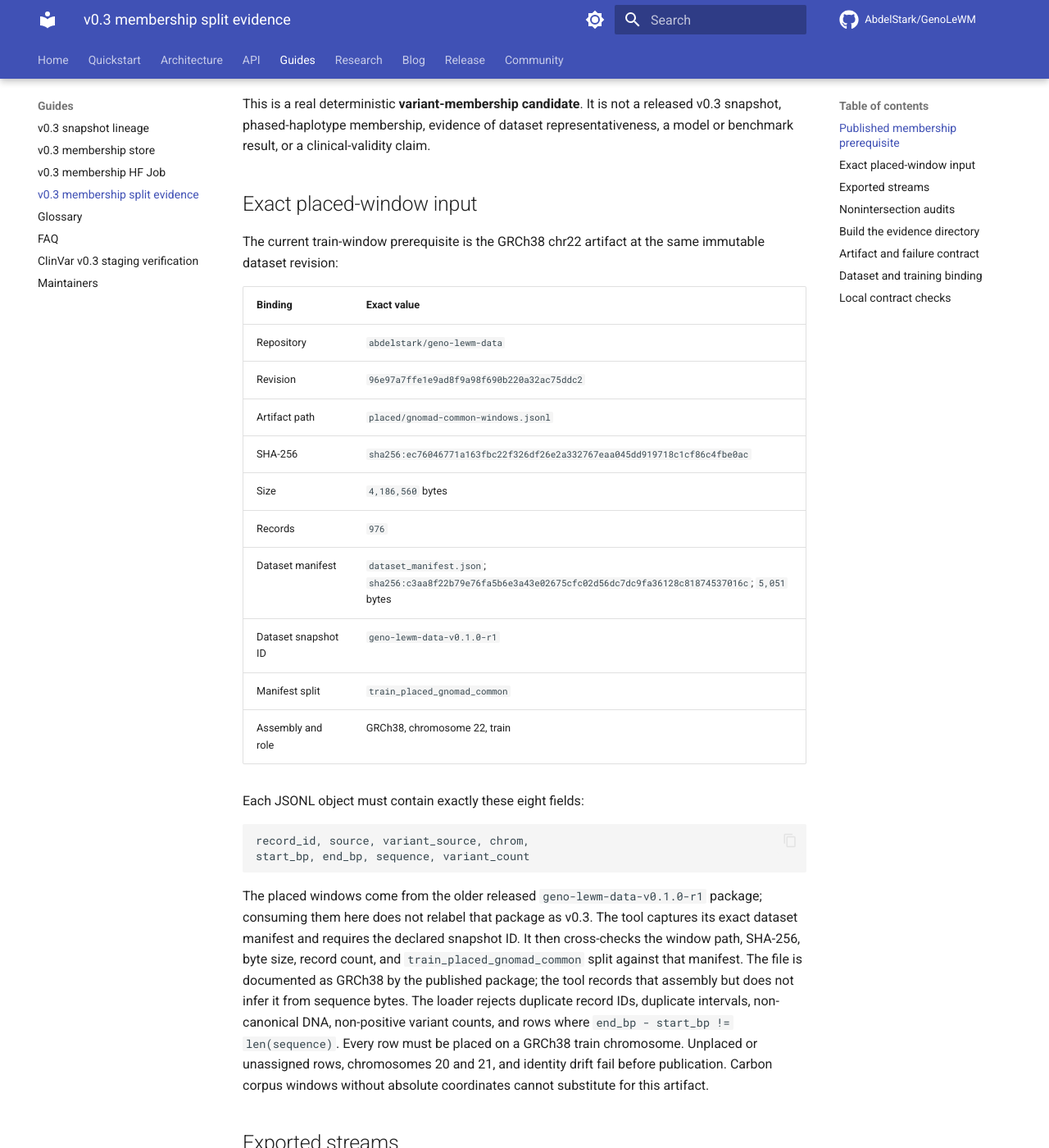
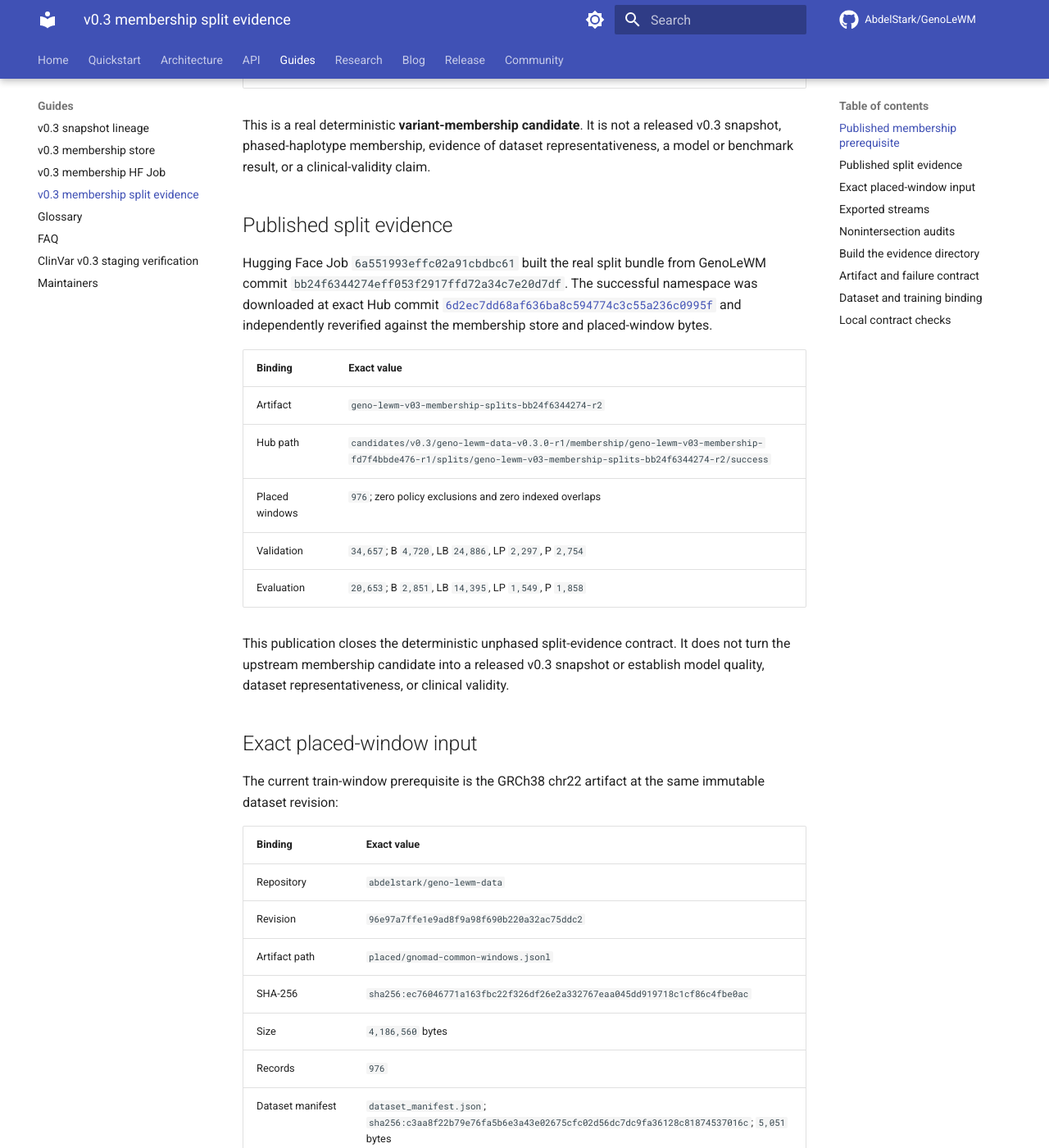
Before and after one commit to AbdelStark/GenoLeWM, an MkDocs documentation site: the page built from docs/data-v03-membership-splits.md, in a window 1280 px wide and 1400 px high, scrolled down 979 px. Shown: the whole window at 82% size. Built offline with MkDocs 1.6.1 and Material for MkDocs 9.7.7, drawn with Linux system fonts in a browser that asks for light colours; comment, search, counter and statistics services are not loaded; the version menu is left out; some of the changed text lies outside the part shown.

```diff
--- a/docs/data-v03-membership-splits.md
+++ b/docs/data-v03-membership-splits.md
@@ -3,8 +3,9 @@
 `tools/data/v03_membership_splits.py` exports the deterministic ClinVar
 validation and evaluation streams from one verified membership store and audits
 one exact placed-window training artifact against those held roles. The result
-is an atomic, checksum-closed evidence directory; it is not a dataset package
-or a training-runtime integration.
+is an atomic, checksum-closed evidence directory. The real artifact is
+published and independently verified, but it is not by itself a dataset
+package or training-runtime integration.
 
 ## Published membership prerequisite
 
@@ -31,6 +32,27 @@ the exact returned Hub revision. A separate independent download verified the
 This is a real deterministic **variant-membership candidate**. It is not a
 released v0.3 snapshot, phased-haplotype membership, evidence of dataset
 representativeness, a model or benchmark result, or a clinical-validity claim.
+
+## Published split evidence
+
+Hugging Face Job `6a551993effc02a91cbdbc61` built the real split bundle from
+GenoLeWM commit `bb24f6344274eff053f2917ffd72a34c7e20d7df`. The successful
+namespace was downloaded at exact Hub commit
+[`6d2ec7dd68af636ba8c594774c3c55a236c0995f`](https://huggingface.co/datasets/abdelstark/geno-lewm-data/tree/6d2ec7dd68af636ba8c594774c3c55a236c0995f/candidates/v0.3/geno-lewm-data-v0.3.0-r1/membership/geno-lewm-v03-membership-fd7f4bbde476-r1/splits/geno-lewm-v03-membership-splits-bb24f6344274-r2/success)
+and independently reverified against the membership store and placed-window
+bytes.
+
+| Binding | Exact value |
+| --- | --- |
+| Artifact | `geno-lewm-v03-membership-splits-bb24f6344274-r2` |
+| Hub path | `candidates/v0.3/geno-lewm-data-v0.3.0-r1/membership/geno-lewm-v03-membership-fd7f4bbde476-r1/splits/geno-lewm-v03-membership-splits-bb24f6344274-r2/success` |
+| Placed windows | `976`; zero policy exclusions and zero indexed overlaps |
+| Validation | `34,657`; B `4,720`, LB `24,886`, LP `2,297`, P `2,754` |
+| Evaluation | `20,653`; B `2,851`, LB `14,395`, LP `1,549`, P `1,858` |
+
+This publication closes the deterministic unphased split-evidence contract. It
+does not turn the upstream membership candidate into a released v0.3 snapshot
+or establish model quality, dataset representativeness, or clinical validity.
 
 ## Exact placed-window input
 
@@ -286,10 +308,11 @@ companions, and membership binding. Legacy training-run schema `1.0.0` remains
 unbound and omits the new manifest and card surface; bound training runs use
 schema `1.1.0`.
 
-These contracts and verifiers do not complete the canonical schema-`1.1.0`
-dataset assembler, publish a released v0.3 snapshot, or produce corrected
-model-quality evidence. The split evidence remains variant-level and unphased;
-it must not be described as phased-haplotype membership or clinical evidence.
+The canonical schema-`1.1.0` dataset assembler is implemented and locally
+contract-verified, but no assembled snapshot candidate or released v0.3
+snapshot is published yet. The split evidence remains variant-level and
+unphased; it must not be described as phased-haplotype membership, corrected
+model-quality evidence, or clinical evidence.
 
 ## Local contract checks
 
```
Also changed, not shown: ARCHITECTURE.md (+8 -5 lines), CHANGELOG.md (+8 -3 lines), README.md (+18 -51 lines), docs/data-v03-membership-store.md (+9 -4 lines), docs/data-v03-snapshot-lineage.md (+10 -6 lines), docs/index.md (+6 -2 lines), 3 other files.
